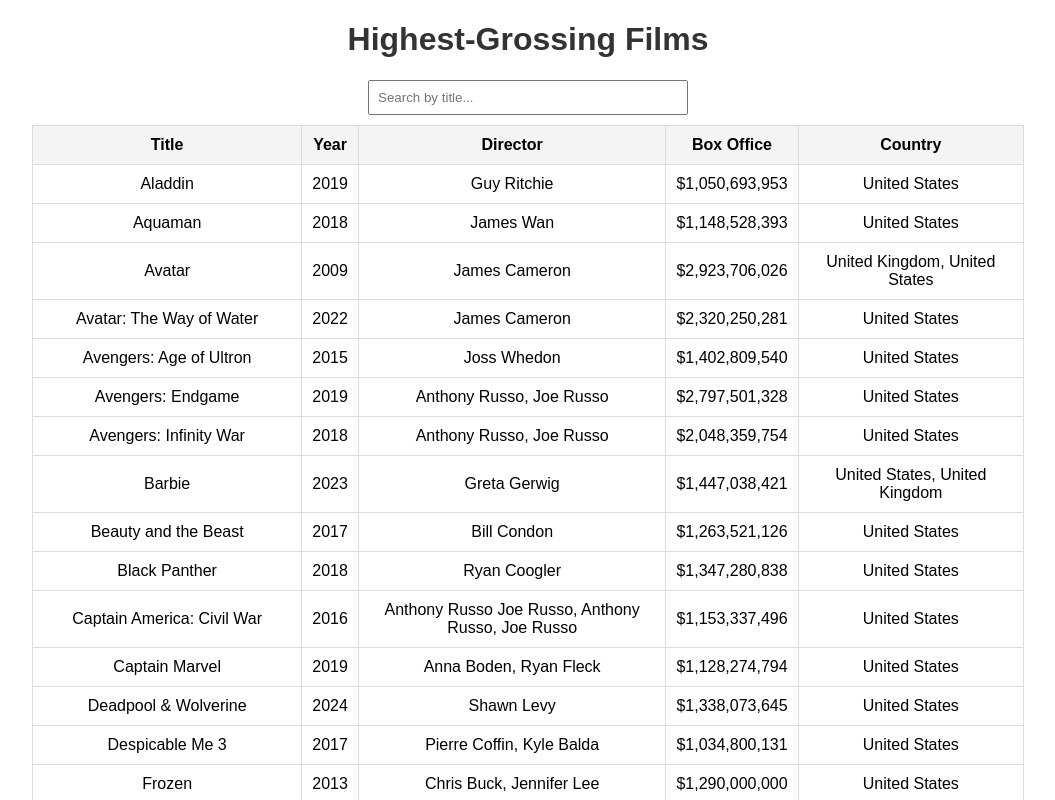
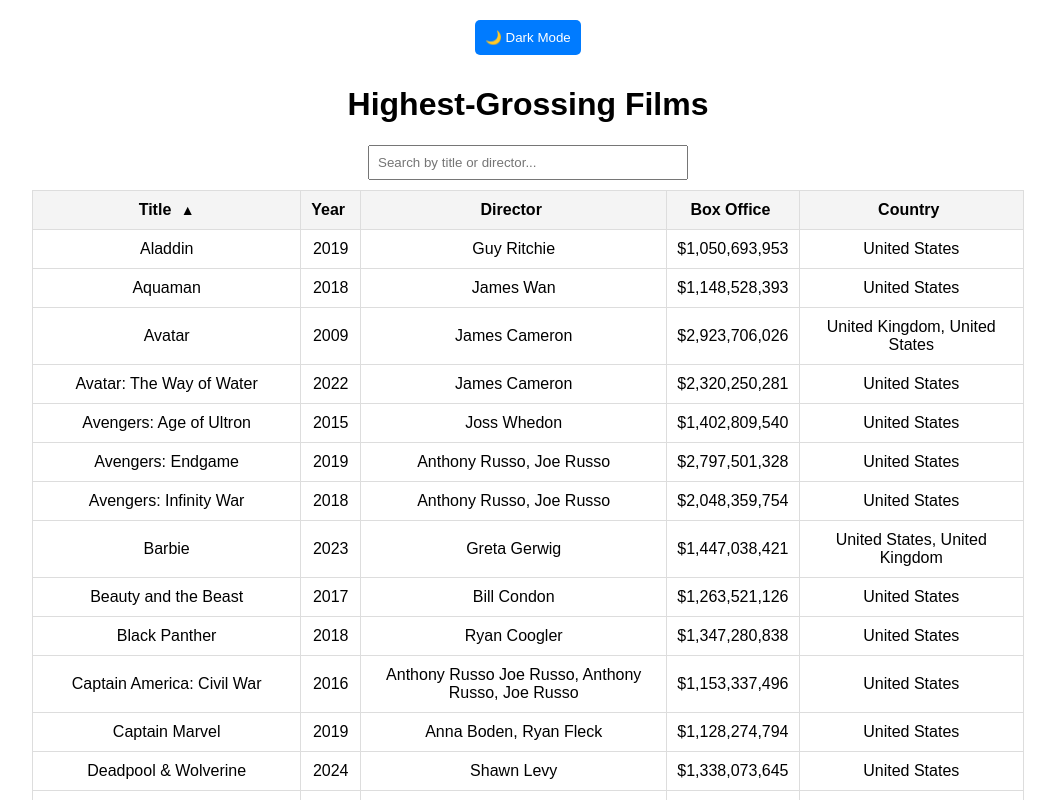
Before and after one commit to Brvcket/highest-grossing-films, a plain HTML site: page index.html in a window 1280 px wide. Both pictures are taken after a click on the element "Title". Shown: the top 800 px of the page, without its empty margins (112-1167 px from the left). Drawn offline with Linux system fonts and the light colour scheme.

Commit message:
feat: arrows for sort, search by directors, dark theme

```diff
--- a/index.html
+++ b/index.html
@@ -8,18 +8,20 @@
 </head>
 <body>
 
+    <button id="toggle-theme">🌙 Dark Mode</button>
+
     <h1>Highest-Grossing Films</h1>
 
-    <input type="text" id="search" placeholder="Search by title...">
+    <input type="text" id="search" placeholder="Search by title or director...">
 
     <table>
         <thead>
             <tr>
-                <th onclick="sortTable(0)">Title</th>
-                <th onclick="sortTable(1)">Year</th>
-                <th onclick="sortTable(2)">Director</th>
-                <th onclick="sortTable(3)">Box Office</th>
-                <th onclick="sortTable(4)">Country</th>
+                <th onclick="sortTable(0)">Title <span></span></th>
+                <th onclick="sortTable(1)">Year <span></span></th>
+                <th onclick="sortTable(2)">Director <span></span></th>
+                <th onclick="sortTable(3)">Box Office <span></span></th>
+                <th onclick="sortTable(4)">Country <span></span></th>
             </tr>
         </thead>
         <tbody id="films-table"></tbody>
--- a/script.js
+++ b/script.js
@@ -9,9 +9,15 @@
     document.getElementById("search").addEventListener("input", function () {
         let query = this.value.toLowerCase();
         let filteredFilms = window.filmsData.filter(film =>
-            film.title.toLowerCase().includes(query)
+            film.title.toLowerCase().includes(query) ||
+            film.directors.toLowerCase().includes(query)
         );
         displayFilms(filteredFilms);
+    });
+
+    document.getElementById("toggle-theme").addEventListener("click", function () {
+        document.body.classList.toggle("dark-mode");
+        this.textContent = document.body.classList.contains("dark-mode") ? "☀️ Light Mode" : "🌙 Dark Mode";
     });
 });
 
@@ -33,8 +39,9 @@
 function sortTable(columnIndex) {
     let table = document.querySelector("table tbody");
     let rows = Array.from(table.rows);
-    let ascending = table.dataset.order !== "asc";
+    let header = document.querySelectorAll("th span")[columnIndex];
 
+    let ascending = !header.dataset.order || header.dataset.order === "desc";
     rows.sort((rowA, rowB) => {
         let cellA = rowA.cells[columnIndex].innerText;
         let cellB = rowB.cells[columnIndex].innerText;
@@ -42,6 +49,16 @@
         return ascending ? cellA.localeCompare(cellB) : cellB.localeCompare(cellA);
     });
 
-    table.dataset.order = ascending ? "asc" : "desc";
+    header.dataset.order = ascending ? "asc" : "desc";
+    header.innerHTML = ascending ? "▲" : "▼";
+
+    // drop arrows for other columns
+    document.querySelectorAll("th span").forEach((span, index) => {
+        if (index !== columnIndex) {
+            span.innerHTML = "";
+            span.dataset.order = "";
+        }
+    });
+
     rows.forEach(row => table.appendChild(row));
 }
--- a/styles.css
+++ b/styles.css
@@ -2,10 +2,32 @@
     font-family: Arial, sans-serif;
     text-align: center;
     margin: 20px;
+    background-color: white;
+    color: black;
+    transition: background 0.3s, color 0.3s;
+}
+
+.dark-mode {
+    background-color: #121212;
+    color: white;
 }
 
 h1 {
-    color: #333;
+    color: inherit;
+}
+
+button {
+    background-color: #007bff;
+    color: white;
+    padding: 10px;
+    border: none;
+    cursor: pointer;
+    border-radius: 5px;
+    margin-bottom: 10px;
+}
+
+button:hover {
+    background-color: #0056b3;
 }
 
 input {
@@ -28,8 +50,22 @@
 th {
     background-color: #f4f4f4;
     cursor: pointer;
+    position: relative;
 }
 
 th:hover {
     background-color: #ddd;
 }
+
+th span {
+    font-size: 14px;
+    margin-left: 5px;
+}
+
+.dark-mode th {
+    background-color: #333;
+}
+
+.dark-mode th:hover {
+    background-color: #444;
+}
```
